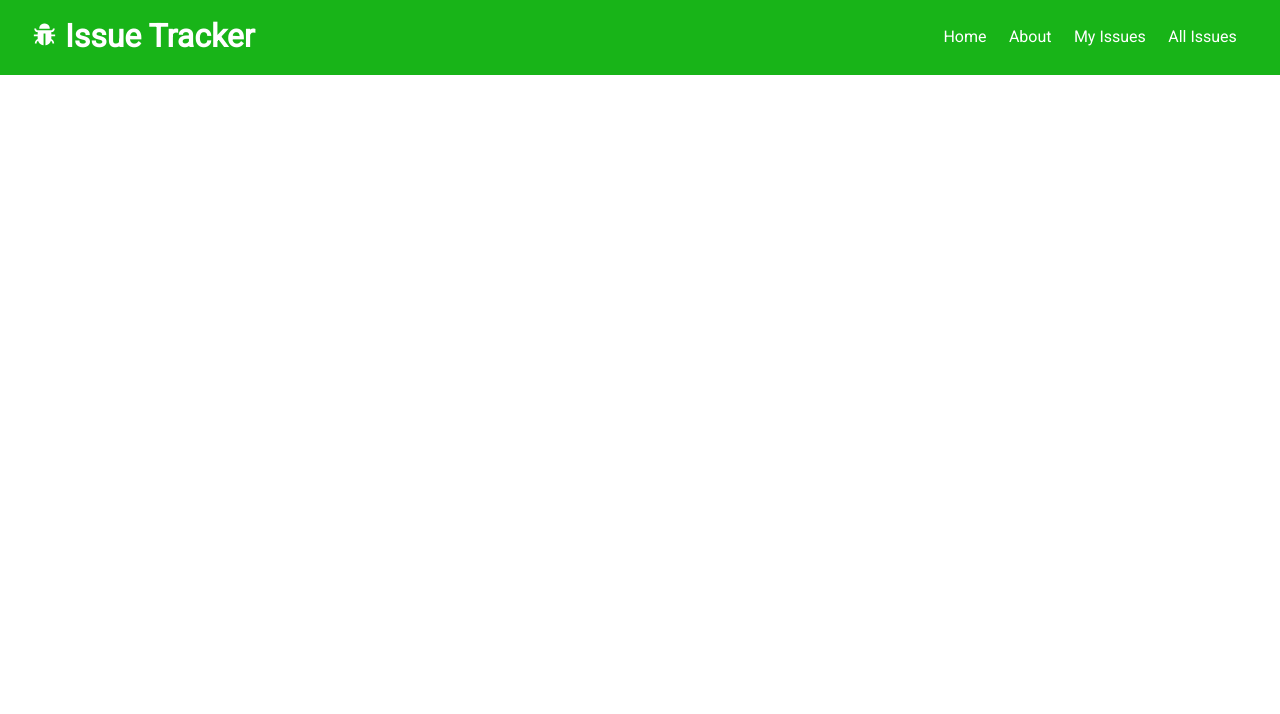
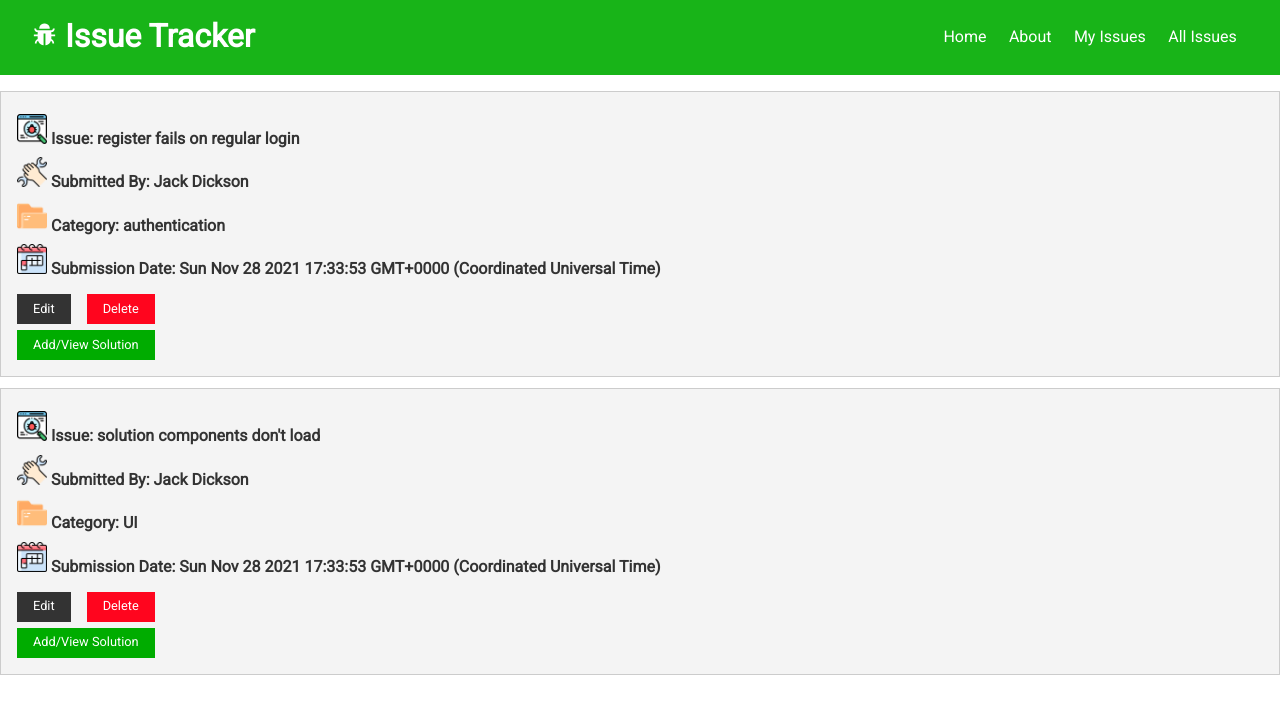
Before and after one commit to EliGuy343/issue-tracker, a React (Create React App) app in the folder client/: page /AllIssues in a window 1280 px wide. Shown: the top 714 px of the page. Built offline with nearby package versions, Linux system fonts and the light colour scheme.

Commit message:
added issues to allIssues page

```diff
--- a/client/src/components/pages/AllIssues.js
+++ b/client/src/components/pages/AllIssues.js
@@ -1,9 +1,9 @@
 import React from 'react'
-
+import Issues from '../issues/Issues'
 const AllIssues = () => {
     return (
         <div>
-
+              <Issues/>
         </div>
     )
 }
```
